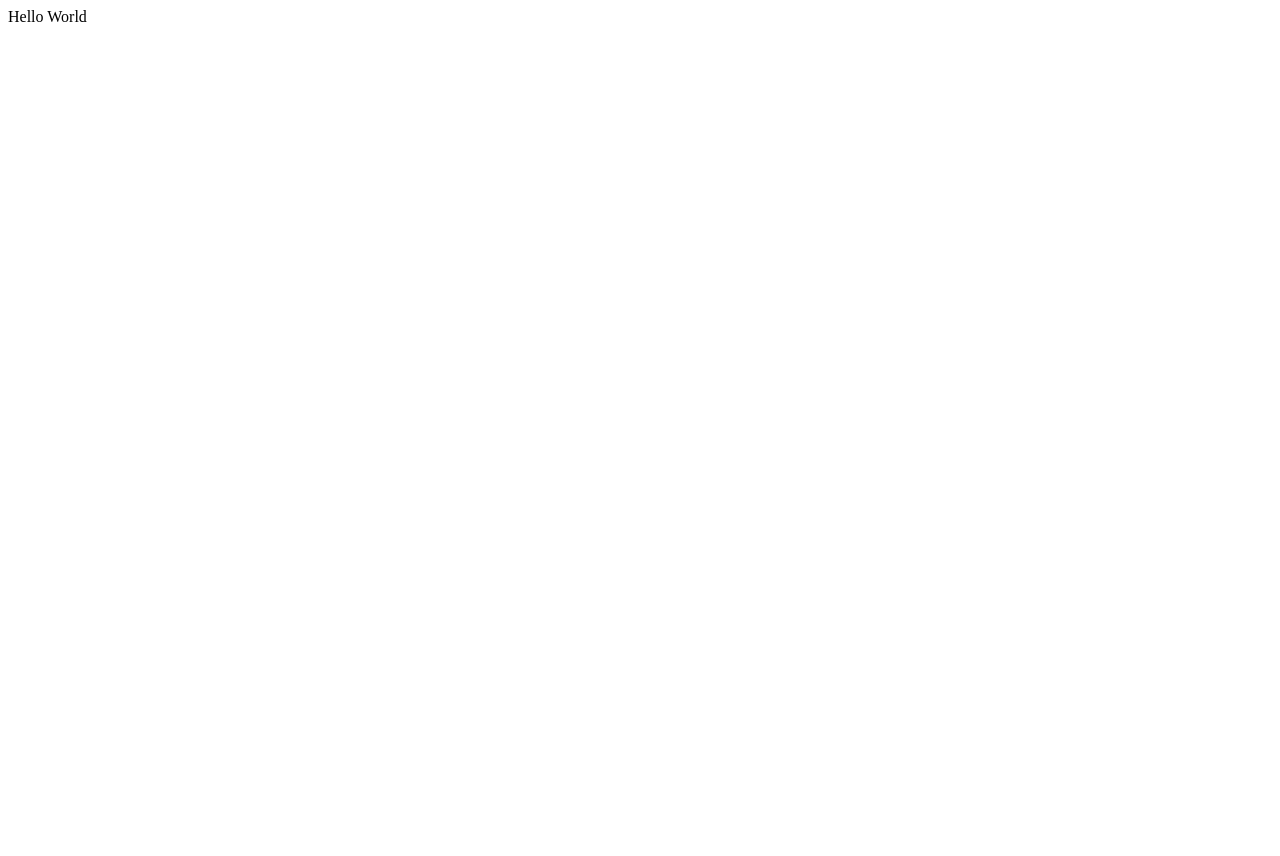
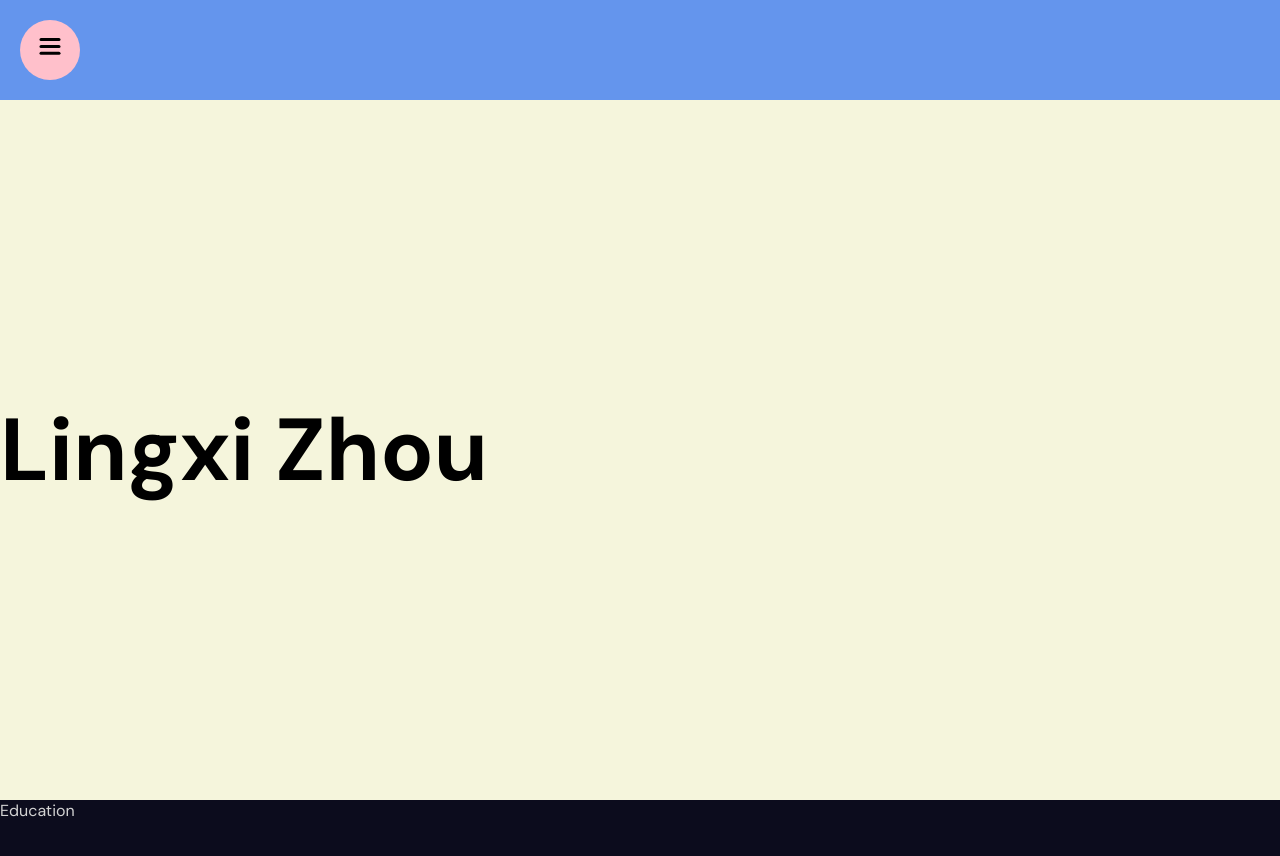
Before and after one commit to lingxi-zhou-dev/lingxi-developer-website, a React (Vite) app: page / in a window 1280 px wide. Shown: the top 856 px of the page. Before the commit the page ends 800 px from the top, so only its background shows below. Built offline with nearby package versions, Linux system fonts and the light colour scheme.

Commit message:
resolve git issues and add everything back

```diff
--- a/index.html
+++ b/index.html
@@ -4,7 +4,7 @@
     <meta charset="UTF-8" />
     <meta name="viewport" content="width=device-width, initial-scale=1.0" />
     <link href="https://fonts.googleapis.com/css2?family=DM+Sans:ital,opsz,wght@0,9..40,100;0,9..40,200;0,9..40,300;0,9..40,400;0,9..40,500;0,9..40,600;0,9..40,700;0,9..40,800;0,9..40,900;0,9..40,1000;1,9..40,100;1,9..40,1000&display=swap" rel="stylesheet">
-    <title>Lama Dev Portfolio</title>
+    <title>Lingxi Zhou Personal Website</title>
   </head>
   <body>
     <div id="root"></div>
--- a/package.json
+++ b/package.json
@@ -10,6 +10,7 @@
     "preview": "vite preview"
   },
   "dependencies": {
+    "framer-motion": "^12.23.12",
     "react": "18.2.0",
     "react-dom": "18.2.0"
   },
@@ -21,6 +22,7 @@
     "eslint-plugin-react": "7.32.2",
     "eslint-plugin-react-hooks": "4.6.0",
     "eslint-plugin-react-refresh": "0.4.3",
+    "sass": "^1.68.0",
     "vite": "4.4.5"
   }
 }
--- a/src/App.jsx
+++ b/src/App.jsx
@@ -1,5 +1,30 @@
+import "./app.scss";
+import "./app.scss";
+import Lingxi from "./components/lingxi/Lingxi";
+import Navbar from "./components/navbar/Navbar";
 const App = () => {
-  return <div>Hello World</div>;
+  return (
+    <div>
+
+      <section id="Lingxi">
+        <Navbar />
+        <Lingxi />
+      </section>
+      <section id="Education">
+        Education
+      </section>
+      <section id="Experience">
+        Experience
+      </section>
+      <section id="Projects">
+        Projects
+      </section>
+      <section id="Contact">
+        Contact
+      </section>
+
+    </div>
+  );
 };
 
 export default App;
--- /dev/null
+++ b/src/app.scss
@@ -0,0 +1,28 @@
+html {
+    scroll-snap-type: y mandatory;
+    scroll-behavior: smooth;
+  }
+
+  * {
+    padding: 0;
+    margin: 0;
+    box-sizing: border-box;
+    font-family: "DM Sans", sans-serif;
+  }
+
+  body {
+    background-color: #0c0c1d;
+    color: lightgray;
+  }
+
+  a {
+    text-decoration: none;
+    color: inherit;
+  }
+
+  section {
+    height: 100vh;
+    width: 100vw;
+    scroll-snap-align: center;
+    overflow: hidden;
+  }
--- /dev/null
+++ b/src/components/lingxi/Lingxi.jsx
@@ -0,0 +1,63 @@
+import "./lingxi.scss";
+import { motion } from "framer-motion";
+
+const textVariants = {
+  initial: {
+    x: -500,
+    opacity: 0,
+  },
+  animate: {
+    x: 0,
+    opacity: 1,
+    transition: {
+      duration: 1,
+      staggerChildren: 0.1,
+    },
+  },
+  scrollButton: {
+    opacity: 0,
+    y: 10,
+    transition: {
+      duration: 2,
+      repeat: Infinity,
+    },
+  },
+};
+const sliderVariants = {
+  initial: {
+    x: 0,
+  },
+  animate: {
+    x: "-220%",
+    transition: {
+      repeat: Infinity,
+      repeatType:"mirror",
+      duration: 20,
+    },
+  },
+};
+
+const Lingxi = () => {
+  return (
+    <div className="lingxi">
+      <div className="wrapper">
+        <motion.div
+          className="textContainer"
+          variants={textVariants}
+          initial="initial"
+          animate="animate"
+        >
+        <motion.h1 variants={textVariants}>
+            Lingxi Zhou
+        </motion.h1>
+
+        </motion.div>
+
+      </div>
+
+
+    </div>
+  );
+};
+
+export default Lingxi;
--- /dev/null
+++ b/src/components/lingxi/lingxi.scss
@@ -0,0 +1,76 @@
+@import "../../app.scss";
+
+.lingxi {
+  height: calc(100vh - 100px);
+  overflow: hidden;
+  background-color: beige;
+  position: relative;
+
+  .wrapper {
+    max-width: 1366px;
+    height: 100%;
+    margin: auto;
+
+    .textContainer {
+      width: 50%;
+      height: 100%;
+      display: flex;
+      flex-direction: column;
+      justify-content: center;
+      gap: 40px;
+
+
+
+      h2 {
+        font-size: 30px;
+        color: black;
+        letter-spacing: 10px;
+      }
+
+      h1 {
+        font-size: 88px;
+        color: black;
+      }
+
+      .buttons {
+        button {
+          padding: 20px;
+          border: 1px solid white;
+          border-radius: 10px;
+          background-color: transparent;
+          color: white;
+          margin-right: 20px;
+          cursor: pointer;
+          font-weight: 300;
+        }
+      }
+
+      img {
+        width: 50px;
+      }
+    }
+  }
+
+  .imageContainer {
+    height: 100%;
+    position: absolute;
+    top: 0;
+    right: 0;
+
+    img{
+      width: 100%;
+      height: 100%;
+      object-fit: cover;
+    }
+  }
+
+  .slidingTextContainer {
+    position: absolute;
+    font-size: 50vh;
+    bottom: -120px;
+    white-space: nowrap;
+    color: #ffffff09;
+    width: 50%;
+    font-weight: bold;
+  }
+}
--- /dev/null
+++ b/src/components/navbar/Navbar.jsx
@@ -0,0 +1,24 @@
+import Sidebar from "../sidebar/Sidebar";
+import "./navbar.scss";
+import { motion } from "framer-motion";
+
+const Navbar = () => {
+  return (
+    <div className="navbar">
+      {/* Sidebar */}
+      <Sidebar/>
+      <div className="wrapper">
+        <motion.span
+          initial={{ opacity: 0, scale: 0.5 }}
+          animate={{ opacity: 1, scale: 1 }}
+          transition={{ duration: 0.5 }}
+        >
+
+        </motion.span>
+
+      </div>
+    </div>
+  );
+};
+
+export default Navbar;
--- /dev/null
+++ b/src/components/navbar/navbar.scss
@@ -0,0 +1,29 @@
+@import "../../app.scss";
+
+.navbar {
+  height: 100px;
+
+  .wrapper {
+    max-width:100%;
+    margin: auto;
+    display: flex;
+    align-items: center;
+    justify-content: space-between;
+    height: 100%;
+    background-color: cornflowerblue;
+
+    span {
+      font-weight: bold;
+    }
+
+    .social {
+      display: flex;
+      gap: 20px;
+
+      img {
+        width: 18px;
+        height: 18px;
+      }
+    }
+  }
+}
--- /dev/null
+++ b/src/components/sidebar/Sidebar.jsx
@@ -0,0 +1,38 @@
+import { useState } from "react";
+import { motion } from "framer-motion";
+import Links from "./links/Links";
+import "./sidebar.scss";
+import ToggleButton from "./toggleButton/ToggleButton";
+
+const variants = {
+  open: {
+    clipPath: "circle(1200px at 50px 50px)",
+    transition: {
+      type: "spring",
+      stiffness: 20,
+    },
+  },
+  closed: {
+    clipPath: "circle(30px at 50px 50px)",
+    transition: {
+      delay: 0.5,
+      type: "spring",
+      stiffness: 400,
+      damping: 40,
+    },
+  },
+};
+const Sidebar = () => {
+  const [open, setOpen] = useState(false);
+
+  return (
+    <motion.div className="sidebar" animate={open ? "open" : "closed"}>
+      <motion.div className="bg" variants={variants}>
+        <Links />
+      </motion.div>
+      <ToggleButton setOpen={setOpen} />
+    </motion.div>
+  );
+};
+
+export default Sidebar;
--- /dev/null
+++ b/src/components/sidebar/links/Links.jsx
@@ -0,0 +1,47 @@
+import { motion } from "framer-motion";
+
+const variants = {
+  open: {
+    transition: {
+      staggerChildren: 0.1,
+    },
+  },
+  closed: {
+    transition: {
+      staggerChildren: 0.05,
+      staggerDirection: -1,
+    },
+  },
+};
+const itemVariants = {
+  open: {
+    y: 0,
+    opacity: 1,
+  },
+  closed: {
+    y: 50,
+    opacity: 0,
+  },
+};
+
+const Links = () => {
+  const items = ["Lingxi", "Education", "Experience", "Projects", "Contact"];
+
+  return (
+    <motion.div className="links" variants={variants}>
+      {items.map((item) => (
+        <motion.a
+          href={`#${item}`}
+          key={item}
+          variants={itemVariants}
+          whileHover={{ scale: 1.1 }}
+          whileTap={{ scale: 0.95 }}
+        >
+          {item}
+        </motion.a>
+      ))}
+    </motion.div>
+  );
+};
+
+export default Links;
--- /dev/null
+++ b/src/components/sidebar/sidebar.scss
@@ -0,0 +1,48 @@
+@import "../../app.scss";
+.sidebar {
+  display: flex;
+  flex-direction: column;
+  align-items: center;
+  justify-content: center;
+  background-color: pink;
+  color: black;
+
+  .bg {
+    z-index: 999;
+    position: fixed;
+    top: 0;
+    left: 0;
+    bottom: 0;
+    width: 400px;
+    background: pink;
+
+    .links {
+      position: absolute;
+      width: 100%;
+      height: 100%;
+      display: flex;
+      flex-direction: column;
+      align-items: center;
+      justify-content: center;
+      gap: 20px;
+
+      a {
+        font-size: 40px;
+      }
+    }
+  }
+
+  button {
+    z-index: 999;
+    position: fixed;
+    width: 50px;
+    height: 50px;
+    border-radius: 50%;
+    position: fixed;
+    top: 25px;
+    left: 25px;
+    background-color: transparent;
+    border: none;
+    cursor: pointer;
+  }
+}
--- /dev/null
+++ b/src/components/sidebar/toggleButton/ToggleButton.jsx
@@ -0,0 +1,40 @@
+import { motion } from "framer-motion";
+
+const ToggleButton = ({ setOpen }) => {
+  return (
+    <button onClick={() => setOpen((prev) => !prev)}>
+      <svg width="23" height="23" viewBox="0 0 23 23">
+        <motion.path
+          strokeWidth="3"
+          stroke="black"
+          strokeLinecap="round"
+          variants={{
+            closed: { d: "M 2 2.5 L 20 2.5" },
+            open: { d: "M 3 16.5 L 17 2.5" },
+          }}
+        />
+        <motion.path
+          strokeWidth="3"
+          stroke="black"
+          strokeLinecap="round"
+          d="M 2 9.423 L 20 9.423"
+          variants={{
+            closed: { opacity: 1 },
+            open: { opacity: 0 },
+          }}
+        />
+        <motion.path
+          strokeWidth="3"
+          stroke="black"
+          strokeLinecap="round"
+          variants={{
+            closed: { d: "M 2 16.346 L 20 16.346" },
+            open: { d: "M 3 2.5 L 17 16.346" },
+          }}
+        />
+      </svg>
+    </button>
+  );
+};
+
+export default ToggleButton;
```
Also changed, not shown: 1 other file (tests, documents, lock files or other folders).
